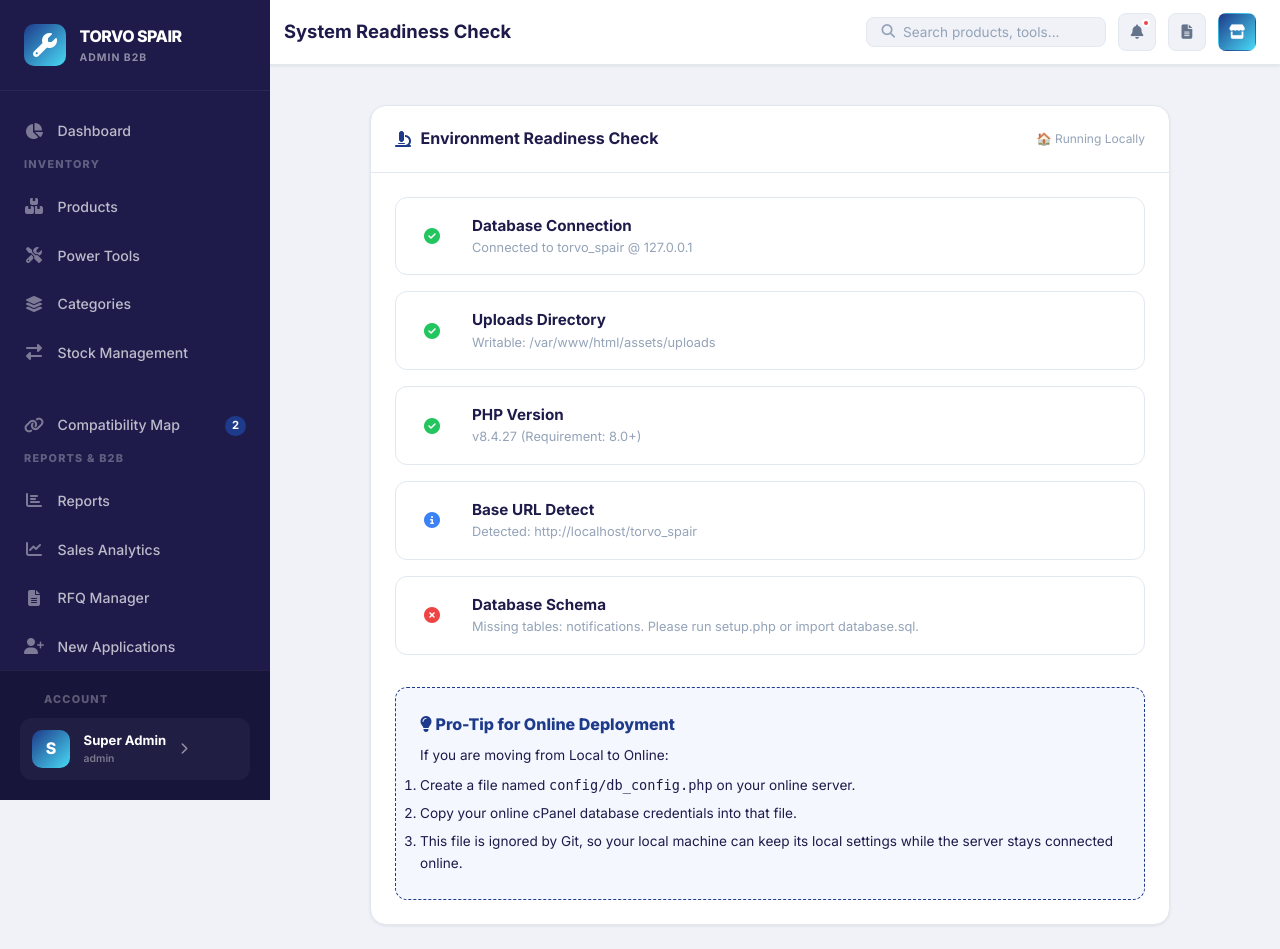
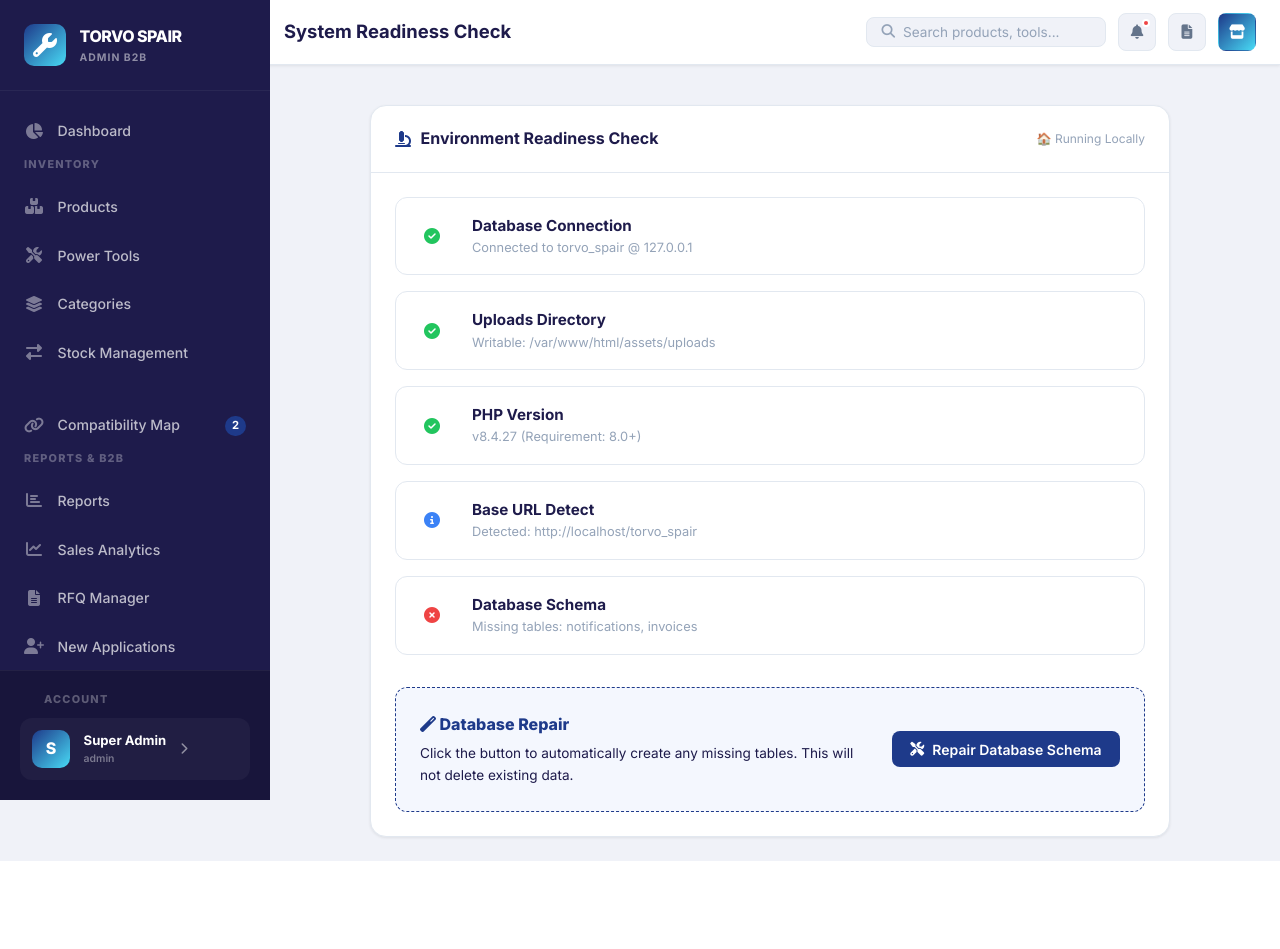
Before and after one commit to amitnnl/torvospairs, a PHP site: page /torvo_spair/pages/system_check.php in a window 1280 px wide. After the commit the page ends 861 px from the top, so only its background shows below. Run offline with PHP 8.4, Linux system fonts and the light colour scheme; a user stored in the database is signed in; data comes from the database, SQL or seed files in the repository; data that the repository does not hold is empty; some libraries are stand-ins or nearby versions.

Commit message:
Added auto-repair database schema feature to System Check utility to simplify online deployment.

```diff
--- a/pages/system_check.php
+++ b/pages/system_check.php
@@ -46,8 +46,117 @@ if (version_compare(PHP_VERSION, '8.0.0', '>=')) {
 // 4. URL Configuration
 $checks[] = ['label' => 'Base URL Detect', 'status' => 'info', 'msg' => 'Detected: ' . APP_URL];
 
-// 5. Critical Tables
-$requiredTables = ['products', 'categories', 'customers', 'rfqs', 'notifications', 'settings'];
+// 5. Critical Tables & Repair Logic
+$requiredTables = ['products', 'categories', 'customers', 'rfqs', 'rfq_items', 'notifications', 'settings', 'invoices', 'stock_logs'];
+if (isset($_POST['repair_db'])) {
+    // Migration Logic
+    $db->exec("CREATE TABLE IF NOT EXISTS `settings` (
+        `id` int(11) NOT NULL AUTO_INCREMENT PRIMARY KEY,
+        `setting_key` varchar(100) NOT NULL UNIQUE,
+        `setting_value` text DEFAULT NULL,
+        `created_at` timestamp NOT NULL DEFAULT current_timestamp()
+    ) ENGINE=InnoDB DEFAULT CHARSET=utf8mb4;");
+
+    $db->exec("CREATE TABLE IF NOT EXISTS `categories` (
+        `id` int(11) NOT NULL AUTO_INCREMENT PRIMARY KEY,
+        `name` varchar(100) NOT NULL,
+        `description` text DEFAULT NULL,
+        `image` varchar(255) DEFAULT NULL,
+        `status` enum('active','inactive') DEFAULT 'active',
+        `created_at` timestamp NOT NULL DEFAULT current_timestamp()
+    ) ENGINE=InnoDB DEFAULT CHARSET=utf8mb4;");
+
+    $db->exec("CREATE TABLE IF NOT EXISTS `products` (
+        `id` int(11) NOT NULL AUTO_INCREMENT PRIMARY KEY,
+        `category_id` int(11) NOT NULL,
+        `name` varchar(200) NOT NULL,
+        `sku` varchar(50) NOT NULL UNIQUE,
+        `brand` varchar(100) DEFAULT NULL,
+        `description` text DEFAULT NULL,
+        `image` varchar(255) DEFAULT NULL,
+        `price` decimal(10,2) NOT NULL DEFAULT 0.00,
+        `quantity` int(11) NOT NULL DEFAULT 0,
+        `min_stock` int(11) NOT NULL DEFAULT 5,
+        `status` enum('active','inactive') DEFAULT 'active',
+        `created_at` timestamp NOT NULL DEFAULT current_timestamp()
+    ) ENGINE=InnoDB DEFAULT CHARSET=utf8mb4;");
+
+    $db->exec("CREATE TABLE IF NOT EXISTS `customers` (
+        `id` int(11) NOT NULL AUTO_INCREMENT PRIMARY KEY,
+        `company_name` varchar(150) NOT NULL,
+        `contact_name` varchar(100) NOT NULL,
+        `email` varchar(150) NOT NULL UNIQUE,
+        `password` varchar(255) NOT NULL,
+        `phone` varchar(20) DEFAULT NULL,
+        `gstin` varchar(20) DEFAULT NULL,
+        `address` text DEFAULT NULL,
+        `city` varchar(80) DEFAULT NULL,
+        `state` varchar(80) DEFAULT NULL,
+        `pin` varchar(10) DEFAULT NULL,
+        `tier` enum('standard','silver','gold') DEFAULT 'standard',
+        `status` enum('pending','active','suspended') DEFAULT 'pending',
+        `notes` text DEFAULT NULL,
+        `rejection_reason` varchar(500) DEFAULT NULL,
+        `approved_at` datetime DEFAULT NULL,
+        `approved_by` int(11) DEFAULT NULL,
+        `created_at` timestamp NOT NULL DEFAULT current_timestamp()
+    ) ENGINE=InnoDB DEFAULT CHARSET=utf8mb4;");
+
+    $db->exec("CREATE TABLE IF NOT EXISTS `rfqs` (
+        `id` int(11) NOT NULL AUTO_INCREMENT PRIMARY KEY,
+        `customer_id` int(11) NOT NULL,
+        `rfq_number` varchar(30) UNIQUE,
+        `status` enum('submitted','reviewing','quoted','accepted','rejected','invoiced','closed') DEFAULT 'submitted',
+        `customer_notes` text DEFAULT NULL,
+        `admin_notes` text DEFAULT NULL,
+        `accepted_at` datetime DEFAULT NULL,
+        `created_at` timestamp NOT NULL DEFAULT current_timestamp()
+    ) ENGINE=InnoDB DEFAULT CHARSET=utf8mb4;");
+
+    $db->exec("CREATE TABLE IF NOT EXISTS `rfq_items` (
+        `id` int(11) NOT NULL AUTO_INCREMENT PRIMARY KEY,
+        `rfq_id` int(11) NOT NULL,
+        `product_id` int(11) NOT NULL,
+        `quantity` int(11) NOT NULL DEFAULT 1,
+        `unit_price` decimal(10,2) DEFAULT NULL,
+        `notes` text DEFAULT NULL
+    ) ENGINE=InnoDB DEFAULT CHARSET=utf8mb4;");
+
+    $db->exec("CREATE TABLE IF NOT EXISTS `notifications` (
+        `id` int(11) NOT NULL AUTO_INCREMENT PRIMARY KEY,
+        `customer_id` int(11) NOT NULL,
+        `type` enum('rfq_quoted','rfq_invoiced','rfq_rejected','general') DEFAULT 'general',
+        `title` varchar(200) NOT NULL,
+        `message` text NOT NULL,
+        `rfq_id` int(11) DEFAULT NULL,
+        `is_read` tinyint(1) DEFAULT 0,
+        `created_at` timestamp NOT NULL DEFAULT current_timestamp()
+    ) ENGINE=InnoDB DEFAULT CHARSET=utf8mb4;");
+
+    $db->exec("CREATE TABLE IF NOT EXISTS `stock_logs` (
+        `id` int(11) NOT NULL AUTO_INCREMENT PRIMARY KEY,
+        `product_id` int(11) NOT NULL,
+        `user_id` int(11) NOT NULL,
+        `type` enum('in','out') NOT NULL,
+        `quantity` int(11) NOT NULL,
+        `notes` varchar(255) DEFAULT NULL,
+        `created_at` timestamp NOT NULL DEFAULT current_timestamp()
+    ) ENGINE=InnoDB DEFAULT CHARSET=utf8mb4;");
+
+    $db->exec("CREATE TABLE IF NOT EXISTS `invoices` (
+        `id` int(11) NOT NULL AUTO_INCREMENT PRIMARY KEY,
+        `rfq_id` int(11) NOT NULL,
+        `invoice_number` varchar(50) UNIQUE,
+        `discount_amount` decimal(10,2) DEFAULT 0.00,
+        `tax_amount` decimal(10,2) DEFAULT 0.00,
+        `total_amount` decimal(10,2) NOT NULL,
+        `created_at` timestamp NOT NULL DEFAULT current_timestamp()
+    ) ENGINE=InnoDB DEFAULT CHARSET=utf8mb4;");
+
+    setFlash('success', 'Database schema repaired successfully!');
+    header("Location: system_check.php"); exit;
+}
+
 $missing = [];
 foreach ($requiredTables as $t) {
     if (!$db->query("SHOW TABLES LIKE '$t'")->fetch()) $missing[] = $t;
@@ -55,7 +164,7 @@ foreach ($requiredTables as $t) {
 if (empty($missing)) {
     $checks[] = ['label' => 'Database Schema', 'status' => 'success', 'msg' => 'All critical tables exist.'];
 } else {
-    $checks[] = ['label' => 'Database Schema', 'status' => 'danger', 'msg' => 'Missing tables: ' . implode(', ', $missing) . '. Please run setup.php or import database.sql.'];
+    $checks[] = ['label' => 'Database Schema', 'status' => 'danger', 'msg' => 'Missing tables: ' . implode(', ', $missing)];
 }
 
 ?>
@@ -83,14 +192,16 @@ if (empty($missing)) {
                 </div>
 
                 <div style="margin-top:2rem;background:rgba(37,99,235,0.05);padding:1.5rem;border-radius:12px;border:1px dashed var(--primary);">
-                    <div style="font-weight:800;color:var(--primary);margin-bottom:0.5rem;"><i class="fas fa-lightbulb"></i> Pro-Tip for Online Deployment</div>
-                    <div style="font-size:0.85rem;color:var(--text-medium);line-height:1.6;">
-                        If you are moving from Local to Online:
-                        <ol style="margin-top:0.5rem;display:grid;gap:0.4rem;">
-                            <li>Create a file named <code>config/db_config.php</code> on your online server.</li>
-                            <li>Copy your online cPanel database credentials into that file.</li>
-                            <li>This file is ignored by Git, so your local machine can keep its local settings while the server stays connected online.</li>
-                        </ol>
+                    <div style="display:flex;justify-content:space-between;align-items:center;flex-wrap:wrap;gap:1rem;">
+                        <div style="flex:1;min-width:250px;">
+                            <div style="font-weight:800;color:var(--primary);margin-bottom:0.4rem;"><i class="fas fa-magic"></i> Database Repair</div>
+                            <div style="font-size:0.85rem;color:var(--text-medium);">Click the button to automatically create any missing tables. This will not delete existing data.</div>
+                        </div>
+                        <form method="POST">
+                            <button type="submit" name="repair_db" class="btn btn-primary">
+                                <i class="fas fa-tools"></i> Repair Database Schema
+                            </button>
+                        </form>
                     </div>
                 </div>
             </div>
```
